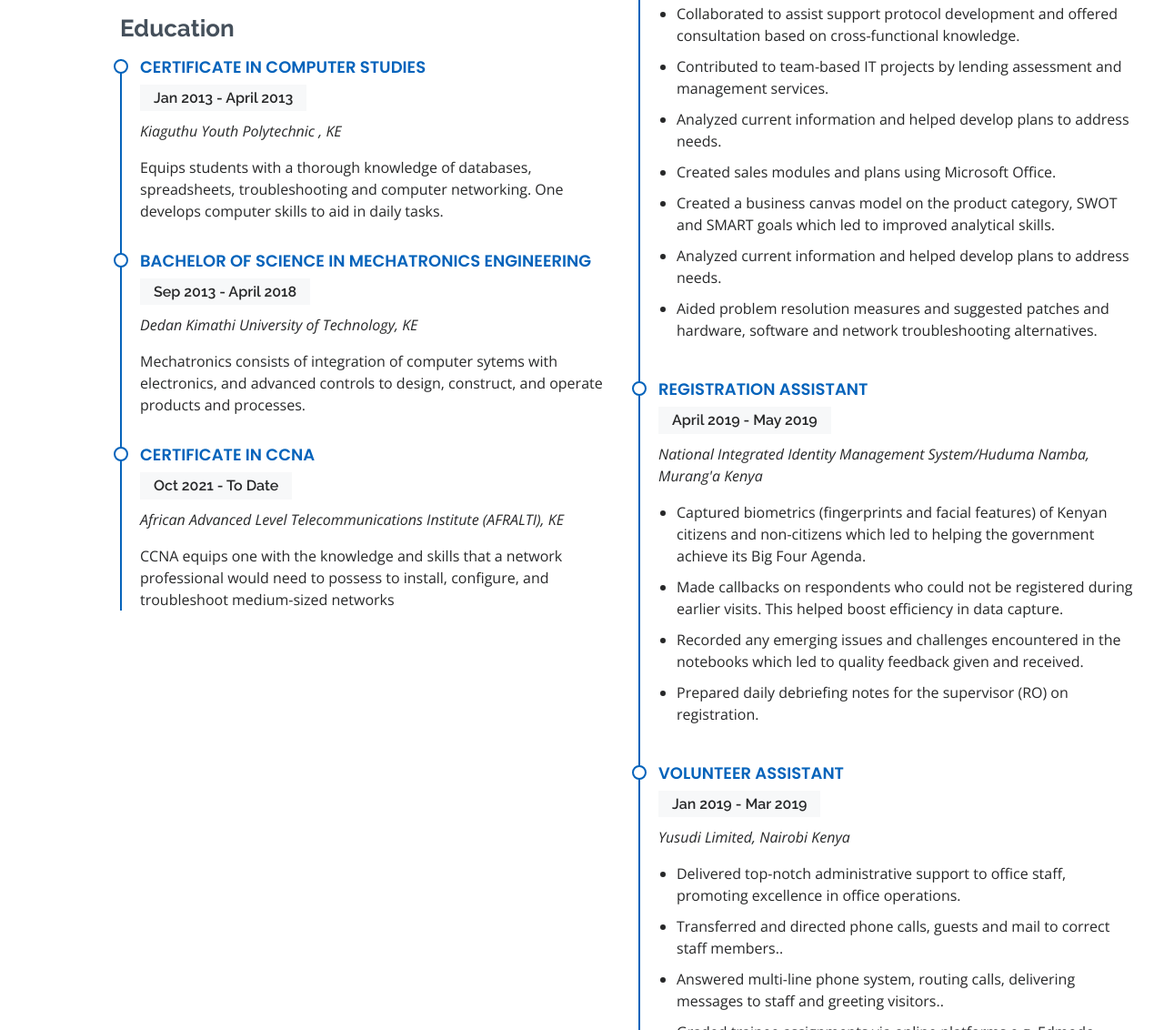
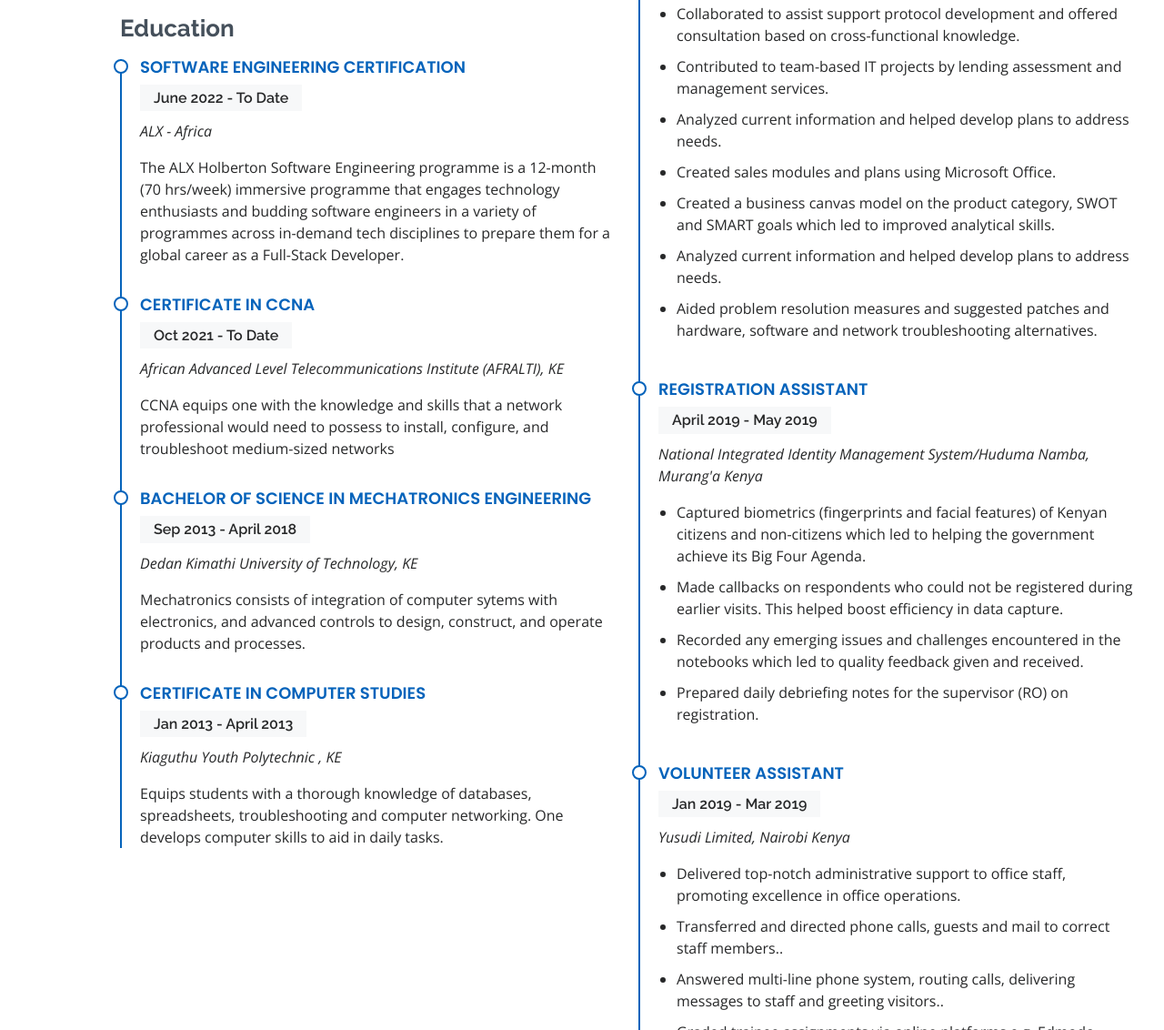
Before and after one commit to leenduati/Updated-Portfolio, a plain HTML site: page index.html in a window 1280 px wide. Shown: the part 4238-5370 px from the top of the page at 91% size. Drawn offline with nearby package versions, Linux system fonts and the light colour scheme.

Commit message:
Fixed html coment key, added alx studies, and sort studies from uptodown

```diff
--- a/index.html
+++ b/index.html
@@ -363,18 +363,18 @@
 
 
                         <h3 class="resume-title">Education</h3>
+
+
                         <div class="resume-item">
-                            <h4>Certificate in Computer Studies</h4>
-                            <h5>Jan 2013 - April 2013</h5>
-                            <p><em>Kiaguthu Youth Polytechnic , KE</em></p>
-                            <p> Equips students with a thorough knowledge of databases, spreadsheets, troubleshooting and computer networking. One develops computer skills to aid in daily tasks.</p>
+                            <h4>Software Engineering Certification</h4>
+                            <h5>June 2022 - To Date</h5>
+                            <p><em>ALX - Africa</em></p>
+
+                            The ALX Holberton Software Engineering programme is a 12-month (70 hrs/week) immersive programme that engages technology enthusiasts and budding software engineers in a variety of programmes across in-demand tech disciplines to prepare them for a global
+                            career as a Full-Stack Developer.
+                            </p>
                         </div>
-                        <div class="resume-item">
-                            <h4>Bachelor of Science in Mechatronics Engineering</h4>
-                            <h5>Sep 2013 - April 2018</h5>
-                            <p><em>Dedan Kimathi University of Technology, KE</em></p>
-                            <p>Mechatronics consists of integration of computer sytems with electronics, and advanced controls to design, construct, and operate products and processes.</p>
-                        </div>
+
                         <div class="resume-item">
                             <h4>Certificate in CCNA</h4>
                             <h5>Oct 2021 - To Date</h5>
@@ -384,6 +384,21 @@
 
                             </p>
                         </div>
+
+                        <div class="resume-item">
+                            <h4>Bachelor of Science in Mechatronics Engineering</h4>
+                            <h5>Sep 2013 - April 2018</h5>
+                            <p><em>Dedan Kimathi University of Technology, KE</em></p>
+                            <p>Mechatronics consists of integration of computer sytems with electronics, and advanced controls to design, construct, and operate products and processes.</p>
+                        </div>
+
+                        <div class="resume-item">
+                            <h4>Certificate in Computer Studies</h4>
+                            <h5>Jan 2013 - April 2013</h5>
+                            <p><em>Kiaguthu Youth Polytechnic , KE</em></p>
+                            <p> Equips students with a thorough knowledge of databases, spreadsheets, troubleshooting and computer networking. One develops computer skills to aid in daily tasks.</p>
+                        </div>
+
 
                     </div>
                     <div class="col-lg-6">
@@ -772,7 +787,7 @@
                                 </p>
                             </div>
                         </div>
-                        <!-- End testimonial item -->
+                         End testimonial item -->
 
         <!-- <div class="swiper-slide">
             <div class="testimonial-item">
@@ -834,7 +849,7 @@
         </div>
 
         </div>
-        </section> -->-->
+        </section> -->
         <!-- End Testimonials Section -->
 
         <!-- ======= Contact Section ======= -->
```
